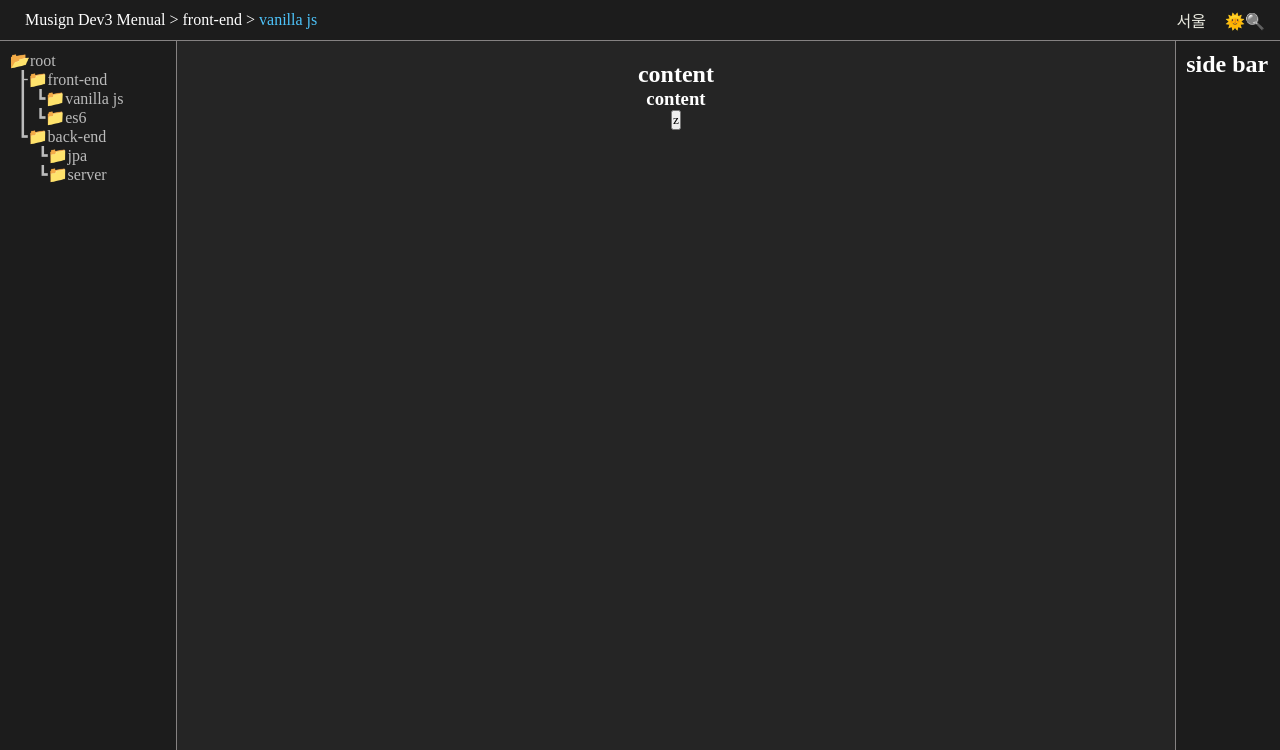
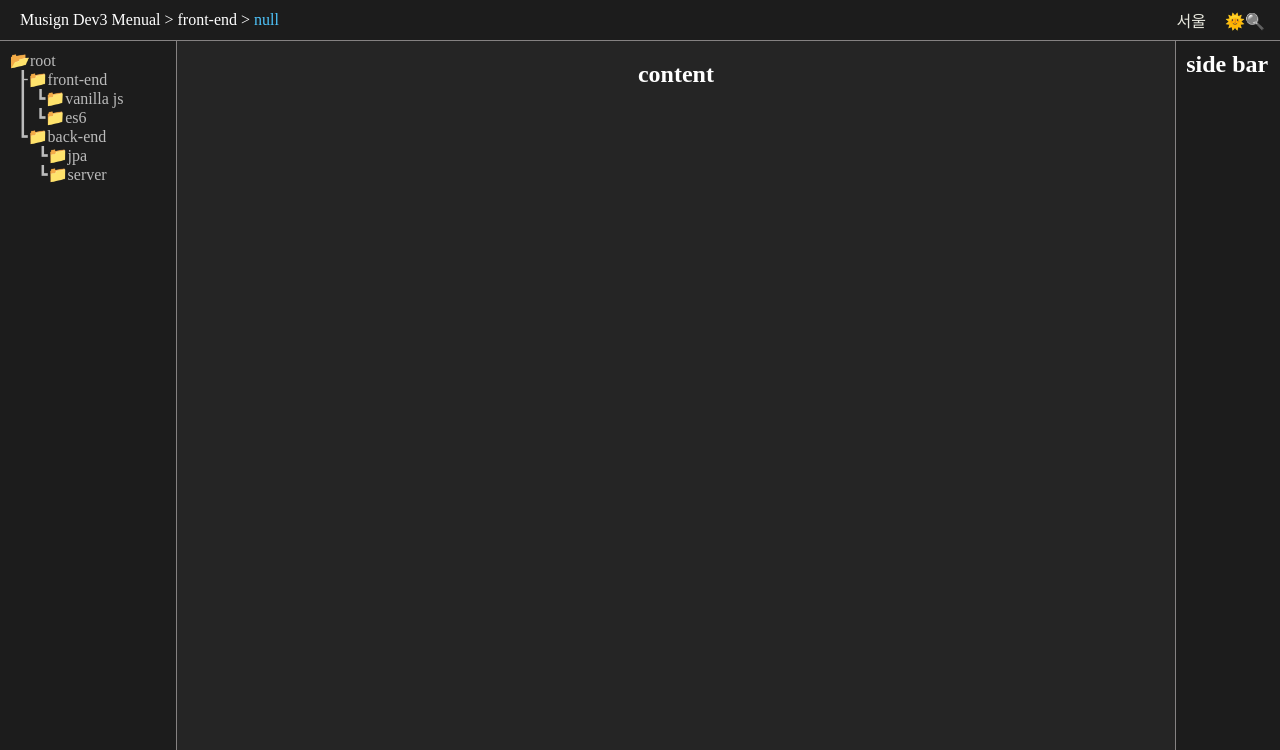
Before and after one commit to thespeace/practicing-blogging-while-practicing-frontend, a plain HTML site: page 01_html/front/home.html in a window 1280 px wide. Shown: the top 750 px of the page. Drawn offline with Linux system fonts and the light colour scheme; a web font is replaced by a local one.

Commit message:
230103 10:07 test commit

```diff
--- a/01_html/common/header.html
+++ b/01_html/common/header.html
@@ -1,17 +1,10 @@
-<!--<!DOCTYPE html>
-<html lang="en">
-<head>
-    <meta charset="UTF-8">
-    <link rel="stylesheet" href="css/style.css"/>
-    <title>Title</title>
-</head>-->
 <div>
     <span id="logo"></span>
-    <span id="header_dep1">Musign Dev3 Menual</span>
+    <span id="headerDep1">Musign Dev3 Menual</span>
     <span>></span>
-    <span id="header_dep2">front-end</span>
+    <span id="header_dep2">zz</span>
     <span>></span>
-    <span id="header_dep3">vanilla js</span>
+    <span id="header_dep3">zz</span>
 </div>
 <div id="header_right">
     <span>서울</span>
--- a/01_html/front/home.html
+++ b/01_html/front/home.html
@@ -11,11 +11,12 @@
 
     <!--include page : Header-->
     <header id="header"></header>
-    <script>
+    <!--<script>
         fetch("/01_html/common/header.html")
             .then(response => { return response.text() })
             .then(data => { document.querySelector("header").innerHTML = data; });
-    </script>
+    </script>-->
+
     <div class="container">
         <!--include page : Navigation-->
         <nav id="nav"></nav>
@@ -28,11 +29,6 @@
         <!--Content-->
         <section>
             <h1>content</h1>
-            <!--<article><h1>content</h1><button onclick="alert(window.location.href);">z</button></article>
-            <article><h1>content</h1><button onclick="alert(window.location.hostname);">z</button></article>-->
-            <article><h1>content</h1><button id="kkkk">z</button></article>
-            <!--<article><h1>content</h1><button onclick="alert(window.location.protocol);">z</button></article>
-            <article><h1>content</h1><button onclick="alert(window.location.assign);">z</button></article>-->
         </section>
 
         <!--Side Bar-->
--- a/03_js/common.js
+++ b/03_js/common.js
@@ -1,11 +1,22 @@
-const kkkk = document.querySelector("#kkkk");
-const zzzz = () =>{
-    alert(window.location.pathname.split('/')[2]);
-}
-kkkk.addEventListener("click", zzzz);
 
 const pathNameArr = window.location.pathname.split('/');
-alert(pathNameArr[1]);
+const header = document.querySelector("#header");
+
+document.addEventListener('DOMContentLoaded', () => {
+    header.innerHTML = `<div>
+                            <span id="logo"></span>
+                            <span id="headerDep1">Musign Dev3 Menual</span>
+                            <span>></span>
+                            <span id="header_dep2">${pathNameArr[2] === "front" ? "front-end": pathNameArr[2] === "back" ? "back-end" : "null"}</span>
+                            <span>></span>
+                            <span id="header_dep3">${pathNameArr[3] === "vanillaJs.html" ? "vanilla Js" : "null"}</span>
+                        </div>
+                        <div id="header_right">
+                            <span>서울</span>
+                            <span>🌞<span style="filter: grayscale(100%); width: 5px; height: 5px;">🔍</span></span>
+                        </div>`;
+})
+
 
 
 /*
```
